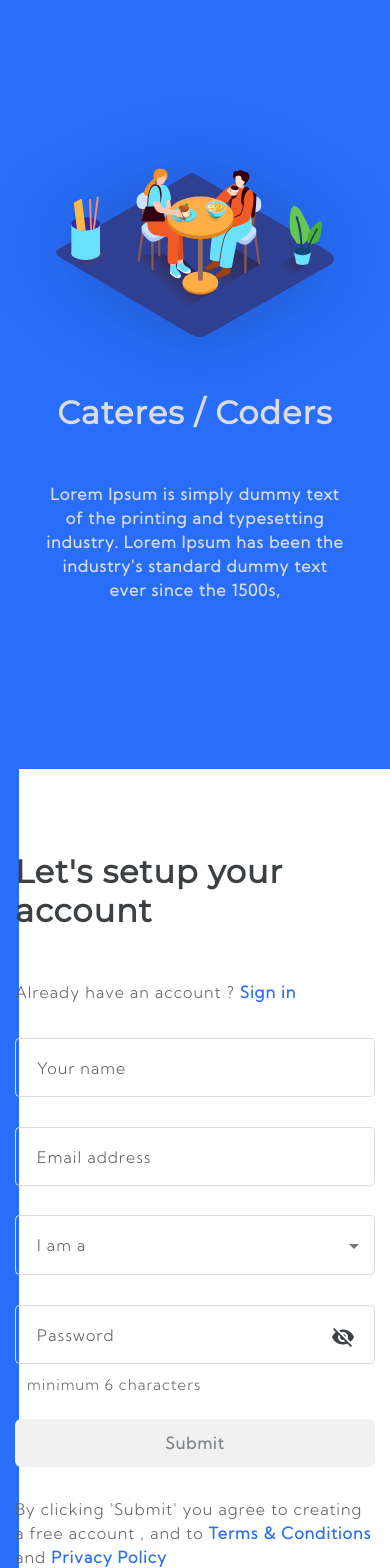
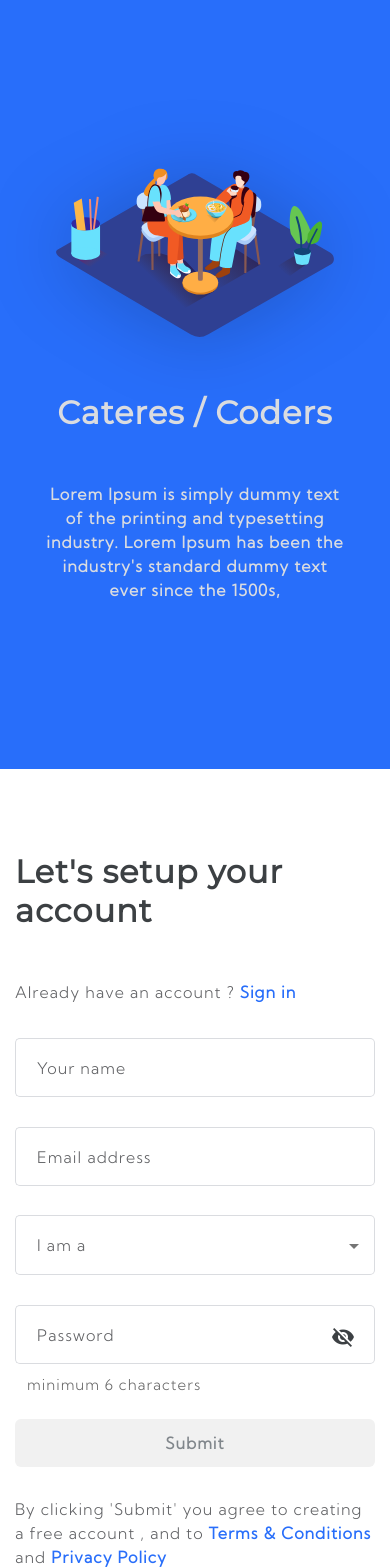
Before and after one commit to Wess58/form, an Angular app: page / in a window 390 px wide. Shown: the top 1568 px of the page. Built offline with nearby package versions, Linux system fonts and the light colour scheme.

Commit message:
fixed bg color bug on small screen

```diff
--- a/src/app/app.component.scss
+++ b/src/app/app.component.scss
@@ -149,6 +149,8 @@ mat-form-field {
     }
   }
   .form-side{
+    background-image: none!important;
+    background-color: #fff;
     order: 2;
     padding-top: 5vh;
     padding-bottom: 5vh;
```
